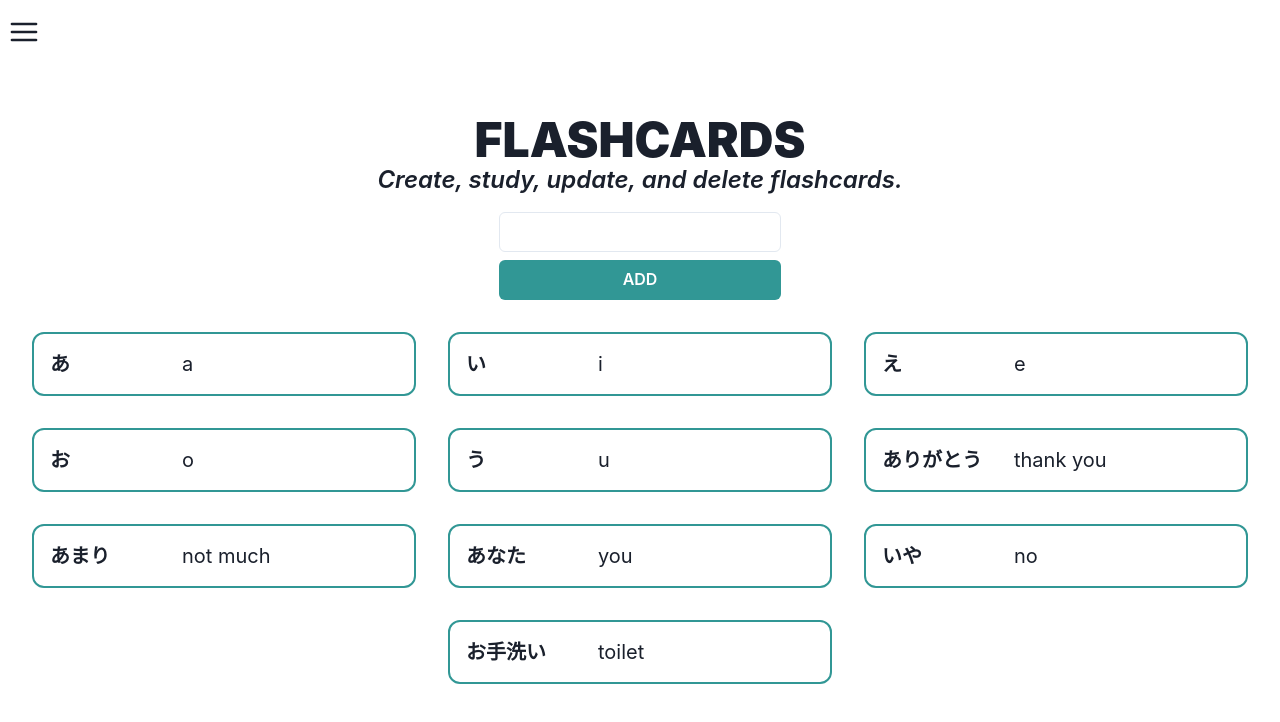
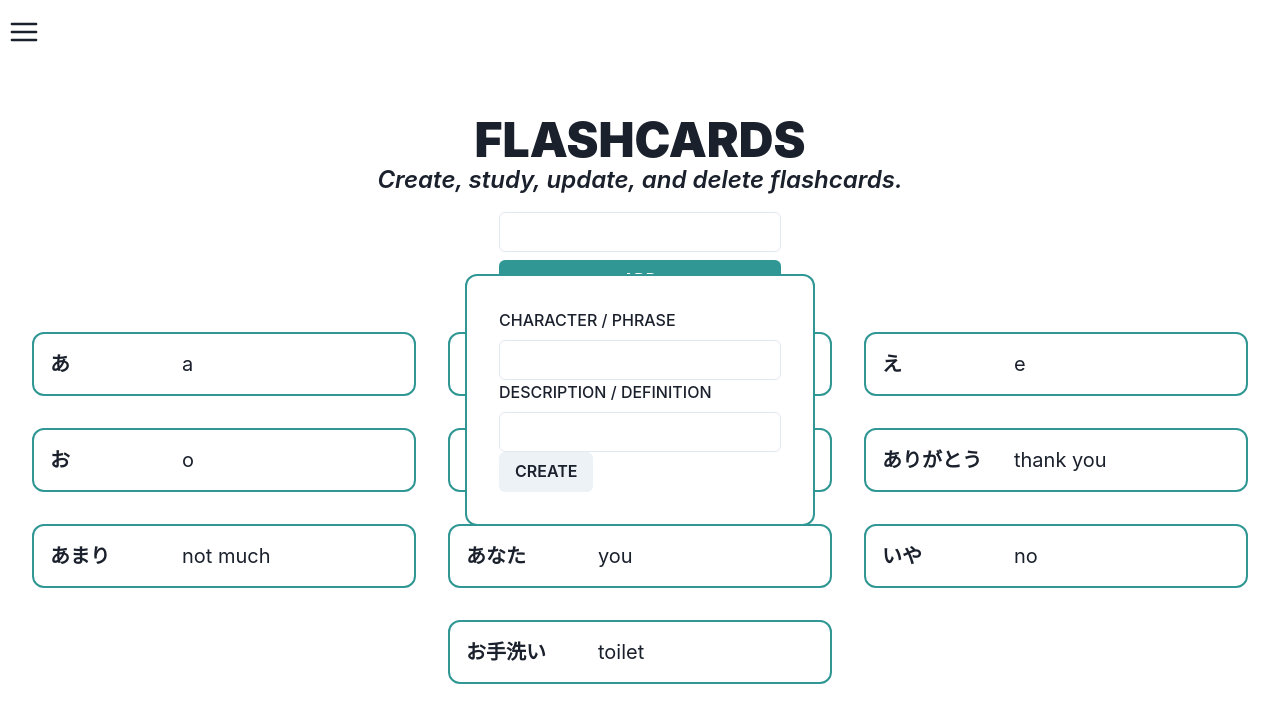
Before and after one commit to muuuy/japanese-dictionary, a React (Vite) app in the folder client/: page /flashcards in a window 1280 px wide. Shown: the top 722 px of the page. Built offline with nearby package versions, Linux system fonts and the light colour scheme.

Commit message:
closes on click outside of div (popup)

```diff
--- a/client/src/pages/Flashcards.tsx
+++ b/client/src/pages/Flashcards.tsx
@@ -25,13 +25,29 @@ const Flashcards = () => {
   const [input, setInput] = useState<string>("");
   const [displayCards, setDisplayCards] = useState<JSX.Element[]>([]);
 
-  const [displayPopup, setDisplayPopup] = useState<boolean>(false);
-  const addFlashcardPopup = useRef(null);
+  const [displayPopup, setDisplayPopup] = useState<boolean>(true);
+  const addFlashcardPopup = useRef<HTMLDivElement>(null);
 
   const handleChange = (event: React.ChangeEvent<HTMLInputElement>) => {
     event.preventDefault();
     setInput(event.target.value);
   };
+
+  useEffect(() => {
+    const handleClick = (event: MouseEvent) => {
+      if (
+        displayPopup &&
+        addFlashcardPopup.current &&
+        !addFlashcardPopup.current.contains(event.target as Node)
+      ) {
+        setDisplayPopup(false);
+      }
+    };
+
+    document.addEventListener("mousedown", handleClick);
+
+    return () => document.removeEventListener("mousedown", handleClick);
+  }, [displayPopup]);
 
   const populateDisplayCards = useCallback(() => {
     if (input === "") {
```
